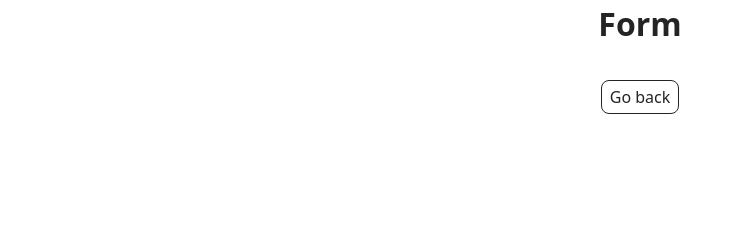
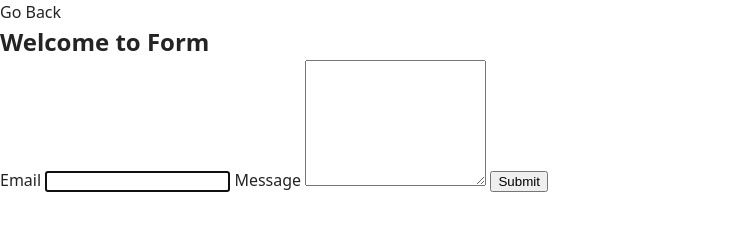
Before and after one commit to mintjam69/goit-js-hw-09, a website built with Vite: page src/2-form.html in a window 1280 px wide. Shown: the whole page, without its empty margins (0-743 px from the left). Built offline with nearby package versions, Linux system fonts and the light colour scheme.

Commit message:
add gallery and form html

```diff
--- a/src/2-form.html
+++ b/src/2-form.html
@@ -8,12 +8,22 @@
     <link rel="stylesheet" href="./css/styles.css" />
   </head>
   <body>
-    <main>
-      <div class="container">
-        <h1 class="main-title">Form</h1>
-        <a class="back-link" href="./index.html">Go back</a>
-      </div>
-    </main>
+    <section>
+      <a href="./index.html">Go Back</a>
+      <h1>Welcome to Form</h1>
+    </section>
+    <form class="feedback-form" autocomplete="off">
+      <label>
+        Email
+        <input type="email" name="email" autofocus />
+      </label>
+      <label>
+        Message
+        <textarea name="message" rows="8"></textarea>
+      </label>
+      <button type="submit">Submit</button>
+    </form>
+
     <script type="module" src="./js/2-form.js"></script>
   </body>
 </html>
```
Also changed, not shown: src/1-gallery.html (+5 -6 lines).
